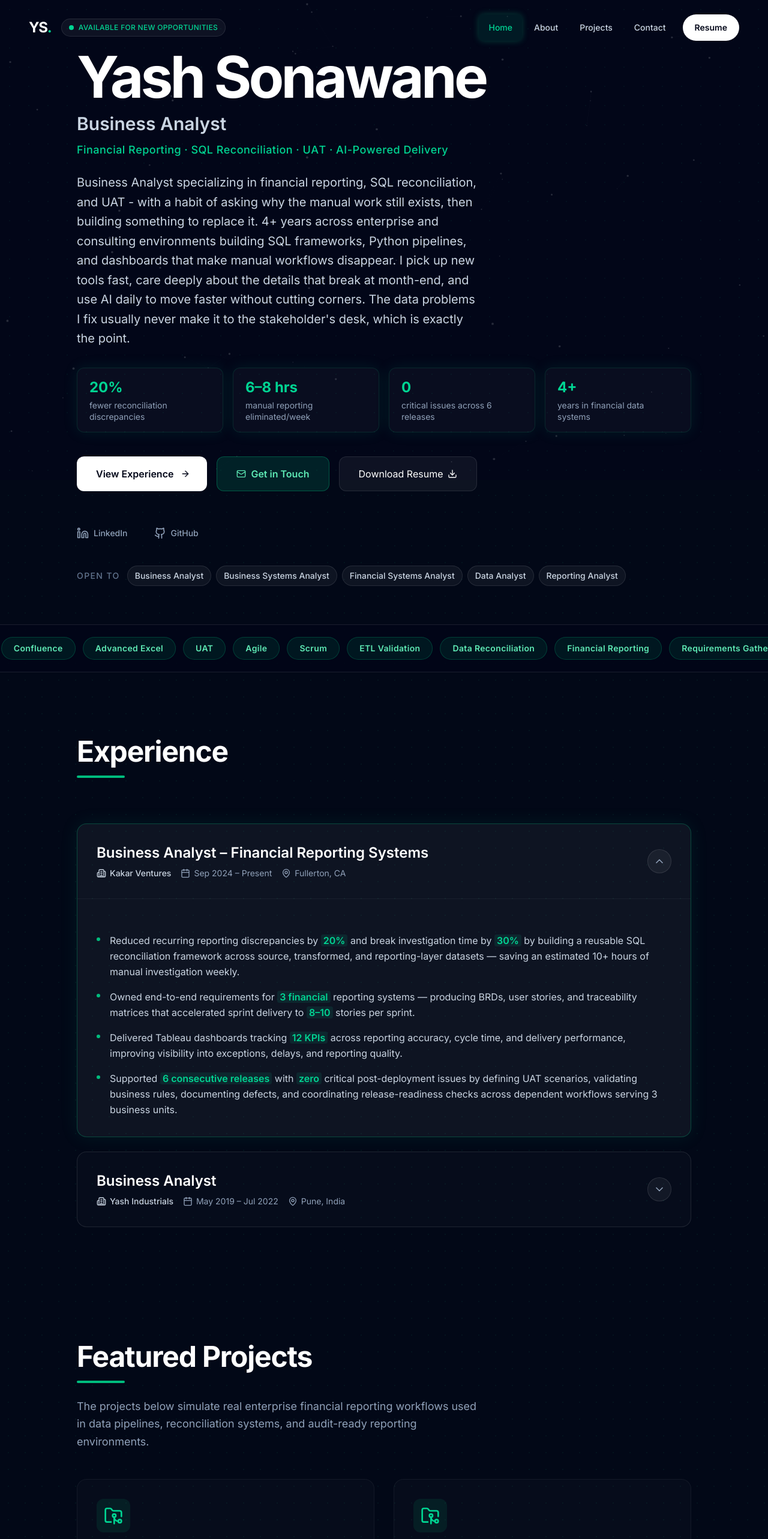
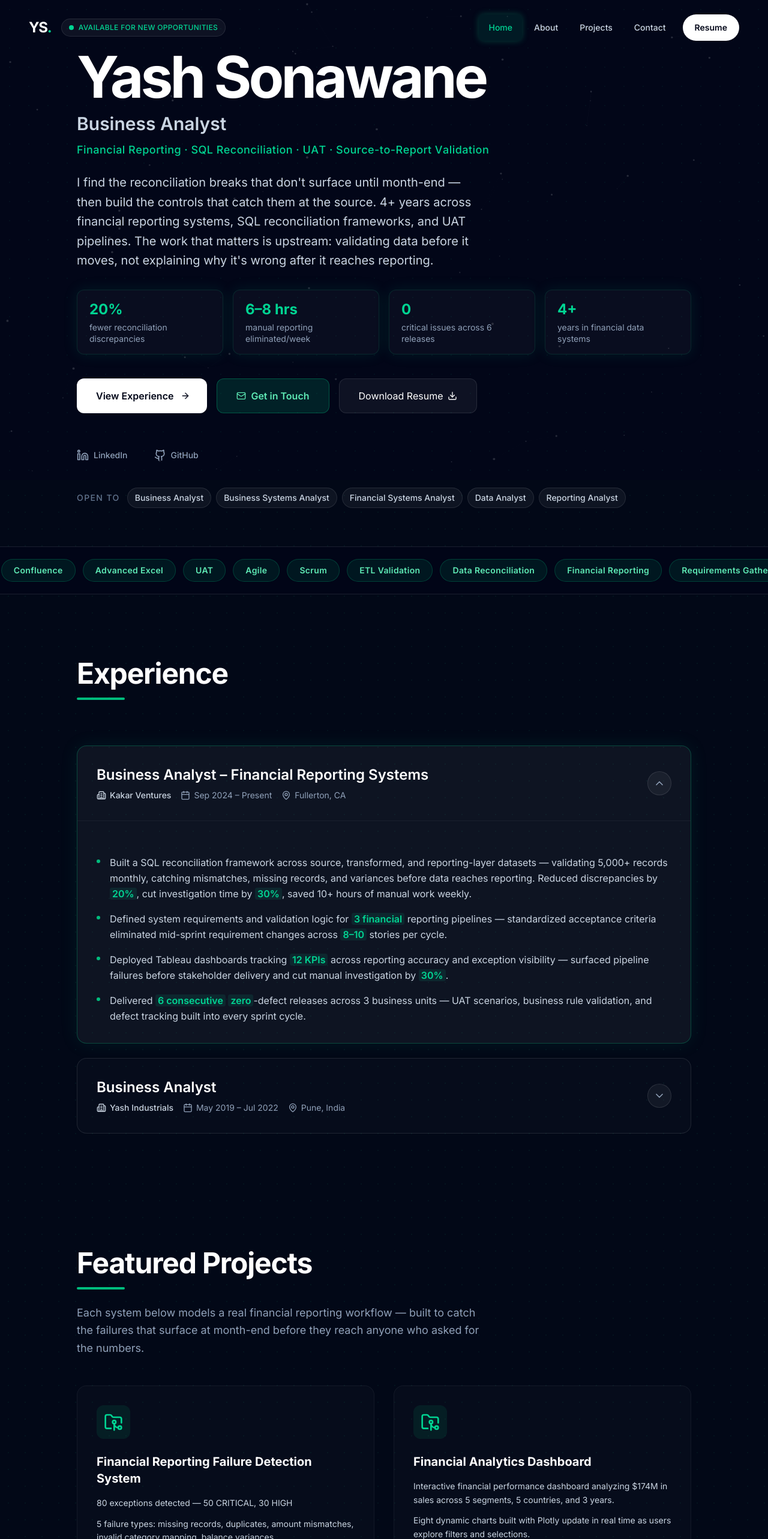
Before and after one commit to Sonawane250398/portfolio, a React (Vite) app: page / in a window 1280 px wide. Shown: the top 2566 px of the page at 60% size. Built offline with nearby package versions, Linux system fonts and the light colour scheme.

Commit message:
portfolio: updated hero bio, project descriptions, resume link, skills

```diff
--- a/src/components/Hero.tsx
+++ b/src/components/Hero.tsx
@@ -18,7 +18,7 @@ export default function Hero() {
   ];
 
   const resumeUrl =
-    'https://drive.google.com/file/d/1sC49U4XwreZ0cDg_EBeVxl_BCGNTRWr_/view?usp=sharing';
+    'https://drive.google.com/file/d/1YcFwiEUQac76HhHnbWPizyqCKb1cZ59X/view?usp=sharing';
 
   useEffect(() => {
     const el = statsRef.current;
--- a/src/components/Navbar.tsx
+++ b/src/components/Navbar.tsx
@@ -19,7 +19,7 @@ export default function Navbar() {
   const { name } = resumeData.basics;
 
   const resumeUrl =
-    'https://drive.google.com/file/d/1sC49U4XwreZ0cDg_EBeVxl_BCGNTRWr_/view?usp=sharing';
+    'https://drive.google.com/file/d/1YcFwiEUQac76HhHnbWPizyqCKb1cZ59X/view?usp=sharing';
 
   useEffect(() => {
     const handleScroll = () => {
--- a/src/components/Projects.tsx
+++ b/src/components/Projects.tsx
@@ -119,8 +119,8 @@ export default function Projects() {
           </h2>
           <div className="mb-6 h-1 w-20 rounded-full bg-emerald-500" />
           <p className="max-w-2xl text-sm leading-relaxed text-slate-600 dark:text-slate-400 min-[769px]:text-base md:text-lg">
-            The projects below simulate real enterprise financial reporting workflows used in data pipelines,
-            reconciliation systems, and audit-ready reporting environments.
+            Each system below models a real financial reporting workflow — built to catch the failures that surface at
+            month-end before they reach anyone who asked for the numbers.
           </p>
         </div>
 
--- a/src/data/resume.ts
+++ b/src/data/resume.ts
@@ -2,8 +2,8 @@ export const resumeData = {
   basics: {
     name: "Yash Sonawane",
     title: "Business Analyst",
-    subtitle: "Financial Reporting · SQL Reconciliation · UAT · AI-Powered Delivery",
-    summary: "Business Analyst specializing in financial reporting, SQL reconciliation, and UAT - with a habit of asking why the manual work still exists, then building something to replace it. 4+ years across enterprise and consulting environments building SQL frameworks, Python pipelines, and dashboards that make manual workflows disappear. I pick up new tools fast, care deeply about the details that break at month-end, and use AI daily to move faster without cutting corners. The data problems I fix usually never make it to the stakeholder's desk, which is exactly the point.",
+    subtitle: "Financial Reporting · SQL Reconciliation · UAT · Source-to-Report Validation",
+    summary: "I find the reconciliation breaks that don't surface until month-end — then build the controls that catch them at the source. 4+ years across financial reporting systems, SQL reconciliation frameworks, and UAT pipelines. The work that matters is upstream: validating data before it moves, not explaining why it's wrong after it reaches reporting.",
     location: "Fullerton, California, United States",
     email: "yashsonawane25.work@gmail.com",
     phone: "(562) 455-7892",
@@ -32,10 +32,10 @@ export const resumeData = {
       dates: "Sep 2024 – Present",
       location: "Fullerton, CA",
       bullets: [
-        "Reduced recurring reporting discrepancies by 20% and break investigation time by 30% by building a reusable SQL reconciliation framework across source, transformed, and reporting-layer datasets — saving an estimated 10+ hours of manual investigation weekly.",
-        "Owned end-to-end requirements for 3 financial reporting systems — producing BRDs, user stories, and traceability matrices that accelerated sprint delivery to 8–10 stories per sprint.",
-        "Delivered Tableau dashboards tracking 12 KPIs across reporting accuracy, cycle time, and delivery performance, improving visibility into exceptions, delays, and reporting quality.",
-        "Supported 6 consecutive releases with zero critical post-deployment issues by defining UAT scenarios, validating business rules, documenting defects, and coordinating release-readiness checks across dependent workflows serving 3 business units."
+        "Built a SQL reconciliation framework across source, transformed, and reporting-layer datasets — validating 5,000+ records monthly, catching mismatches, missing records, and variances before data reaches reporting. Reduced discrepancies by 20%, cut investigation time by 30%, saved 10+ hours of manual work weekly.",
+        "Defined system requirements and validation logic for 3 financial reporting pipelines — standardized acceptance criteria eliminated mid-sprint requirement changes across 8–10 stories per cycle.",
+        "Deployed Tableau dashboards tracking 12 KPIs across reporting accuracy and exception visibility — surfaced pipeline failures before stakeholder delivery and cut manual investigation by 30%.",
+        "Delivered 6 consecutive zero-defect releases across 3 business units — UAT scenarios, business rule validation, and defect tracking built into every sprint cycle."
       ]
     },
     {
@@ -149,10 +149,9 @@ control layer that sits between the pipeline and the boardroom.`
         "0 manual steps — fully automated from ingestion to dashboard"
       ],
       bullets: [
-        "Built an automated Python pipeline to validate financial transaction data across source and reporting systems.",
-        "Implemented 5 automated validation checks — null detection, duplicate checks, variance analysis, category validation, and currency validation.",
-        "Classified each exception by severity (CRITICAL/HIGH/MEDIUM/LOW) and generated structured reports and dashboards.",
-        "Processed 1,000 transactions end-to-end, detected and classified 100 discrepancies, and achieved 90% pass rate on variance checks."
+        "Automated end-to-end Python pipeline validating financial transaction data across source and reporting layers — 5 validation checks covering null detection, duplicate records, variance thresholds, category mapping, and currency integrity.",
+        "Classified 100 exceptions across 1,000 transactions by severity (CRITICAL/HIGH/MEDIUM/LOW) — structured exception reports generated automatically with zero manual triage steps.",
+        "Achieved 90% pass rate on variance checks across the full transaction set — pipeline outputs audit-ready reports and dashboards without manual intervention."
       ],
       demoRows: [
         { check: "Null Check", total: 1000, passed: 1000, failed: 0, passRate: "100%", status: "PASS" },
@@ -167,7 +166,8 @@ control layer that sits between the pipeline and the boardroom.`
       title: "Source-to-Report Financial Reconciliation Platform",
       stack: ["SQL", "CTEs", "Window Functions", "Aggregations"],
       bullets: [
-        "Built a SQL-based reconciliation workflow comparing source, transformed, and reporting-layer finance data to detect missing records, duplicate entries, mapping errors, and balance variances across validation checkpoints; produced exception outputs and reconciliation summaries to improve reporting accuracy before final reporting."
+        "Built a SQL reconciliation workflow comparing source, transformed, and reporting-layer finance data across validation checkpoints — detecting missing records, duplicate entries, GL mapping errors, and balance variances before data reaches final reporting.",
+        "Produced structured exception outputs and reconciliation summaries at each pipeline stage — giving audit teams a clear record of what failed, where it failed, and what the variance was."
       ],
       sqlSnippet: `SELECT
   s.account_id,
@@ -197,7 +197,8 @@ HAVING SUM(s.amount) <> SUM(r.amount);`,
       title: "Financial Reporting Controls Monitoring Model",
       stack: ["Validation Templates", "Control Checkpoints", "SQL", "Audit Trails"],
       bullets: [
-        "Built a SQL-based controls layer to monitor reporting exceptions across revenue, P&L, inventory, expenses, and payroll; standardized variance checks and exception monitoring to improve reporting integrity across financial domains."
+        "Built a SQL-based controls layer monitoring reporting exceptions across revenue, P&L, inventory, expenses, and payroll — standardized variance thresholds and exception checkpoints applied consistently across all financial domains.",
+        "Designed for audit-ready output — every exception flagged with a control checkpoint reference, variance amount, and timestamp before management review."
       ],
       sqlSnippet: `WITH control_status AS (
   SELECT
@@ -270,9 +271,8 @@ WHERE transaction_id IN (
       title: "Requirements Traceability Matrix (RTM)",
       stack: ["Requirements Management", "Excel", "SQL", "Agile", "UAT"],
       bullets: [
-        "Built a complete RTM mapping 13 functional requirements to user stories, test cases, and sprint delivery for a SQL-based financial reconciliation system.",
-        "Achieved 100% requirement coverage across 4 sprints with zero open defects at UAT sign-off.",
-        "Includes Coverage Summary dashboard with auto-calculated pass rate and Sprint Tracker showing delivery by sprint."
+        "Built a complete RTM mapping 13 functional requirements to user stories, test cases, and sprint delivery for a SQL-based financial reconciliation system — 100% requirement coverage confirmed across 4 sprints with zero open defects at UAT sign-off.",
+        "Includes a Coverage Summary dashboard with auto-calculated pass rates and a Sprint Tracker showing delivery status per sprint — built for audit review and stakeholder sign-off."
       ],
       sqlSnippet: `SELECT
   category,
@@ -301,15 +301,14 @@ ORDER BY total_reqs DESC;`,
     {
       category: "Business Analysis",
       items: [
-        "Requirements gathering",
+        "Source-to-report validation",
         "User stories",
         "Acceptance criteria",
         "BRD",
         "Requirements traceability",
         "Stakeholder management",
         "Financial analysis",
-        "Stakeholder reporting",
-        "AI-assisted delivery",
+        "Exception classification",
         "SDLC support",
         "Process mapping",
         "Workflow documentation"
```
